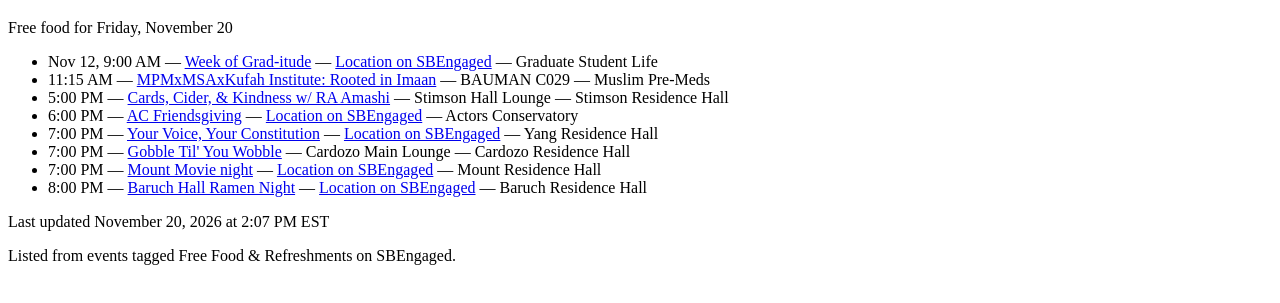
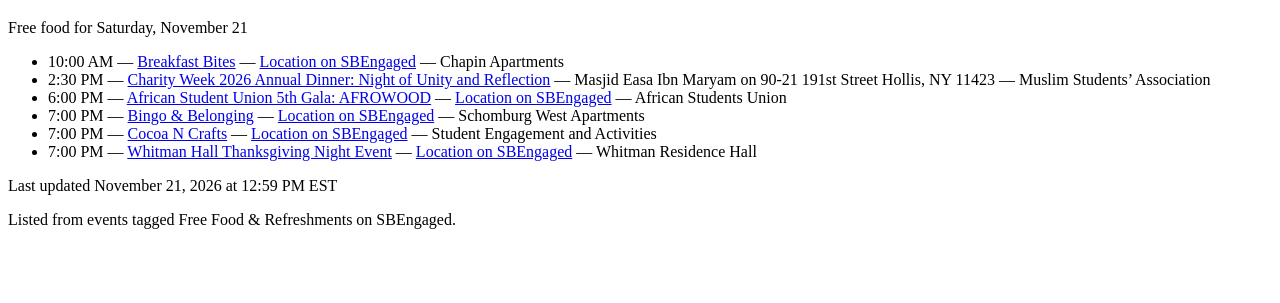
Before and after one commit to katy-ng/foodfinder, a plain HTML site: page index.html in a window 1280 px wide. Shown: the part 61-364 px from the top of the page. Drawn offline with Linux system fonts and the light colour scheme.

Commit message:
Update index.html

```diff
--- a/index.html
+++ b/index.html
@@ -8,22 +8,20 @@
 <body>
 <header>
 <h1>Food Finders</h1>
-<p>Free food for Friday, November 20</p>
+<p>Free food for Saturday, November 21</p>
 </header>
 <main>
 <ul>
-<li><time datetime="2026-11-12T14:00:00.000Z">Nov 12, 9:00 AM</time> — <a href="https://sbengaged.stonybrook.edu/rsvp?id=391305">Week of Grad-itude</a> — <a href="https://sbengaged.stonybrook.edu/rsvp?id=391305">Location on SBEngaged</a> — Graduate Student Life</li>
-<li><time datetime="2026-11-20T16:15:00.000Z">11:15 AM</time> — <a href="https://sbengaged.stonybrook.edu/rsvp?id=392193">MPMxMSAxKufah Institute: Rooted in Imaan</a> — BAUMAN C029 — Muslim Pre-Meds</li>
-<li><time datetime="2026-11-20T22:00:00.000Z">5:00 PM</time> — <a href="https://sbengaged.stonybrook.edu/rsvp?id=390349">Cards, Cider, &amp; Kindness w/ RA Amashi</a> — Stimson Hall Lounge — Stimson Residence Hall</li>
-<li><time datetime="2026-11-20T23:00:00.000Z">6:00 PM</time> — <a href="https://sbengaged.stonybrook.edu/rsvp?id=391630">AC Friendsgiving</a> — <a href="https://sbengaged.stonybrook.edu/rsvp?id=391630">Location on SBEngaged</a> — Actors Conservatory</li>
-<li><time datetime="2026-11-21T00:00:00.000Z">7:00 PM</time> — <a href="https://sbengaged.stonybrook.edu/rsvp?id=391118">Your Voice, Your Constitution</a> — <a href="https://sbengaged.stonybrook.edu/rsvp?id=391118">Location on SBEngaged</a> — Yang Residence Hall</li>
-<li><time datetime="2026-11-21T00:00:00.000Z">7:00 PM</time> — <a href="https://sbengaged.stonybrook.edu/rsvp?id=391599">Gobble Til&#39; You Wobble</a> — Cardozo Main Lounge — Cardozo Residence Hall</li>
-<li><time datetime="2026-11-21T00:00:00.000Z">7:00 PM</time> — <a href="https://sbengaged.stonybrook.edu/rsvp?id=392006">Mount Movie night</a> — <a href="https://sbengaged.stonybrook.edu/rsvp?id=392006">Location on SBEngaged</a> — Mount Residence Hall</li>
-<li><time datetime="2026-11-21T01:00:00.000Z">8:00 PM</time> — <a href="https://sbengaged.stonybrook.edu/rsvp?id=392104">Baruch Hall Ramen Night</a> — <a href="https://sbengaged.stonybrook.edu/rsvp?id=392104">Location on SBEngaged</a> — Baruch Residence Hall</li>
+<li><time datetime="2026-11-21T15:00:00.000Z">10:00 AM</time> — <a href="https://sbengaged.stonybrook.edu/rsvp?id=392816">Breakfast Bites</a> — <a href="https://sbengaged.stonybrook.edu/rsvp?id=392816">Location on SBEngaged</a> — Chapin Apartments</li>
+<li><time datetime="2026-11-21T19:30:00.000Z">2:30 PM</time> — <a href="https://sbengaged.stonybrook.edu/rsvp?id=391661">Charity Week 2026 Annual Dinner: Night of Unity and Reflection</a> — Masjid Easa Ibn Maryam on 90-21 191st Street Hollis, NY 11423 — Muslim Students’ Association</li>
+<li><time datetime="2026-11-21T23:00:00.000Z">6:00 PM</time> — <a href="https://sbengaged.stonybrook.edu/rsvp?id=391855">African Student Union 5th Gala: AFROWOOD</a> — <a href="https://sbengaged.stonybrook.edu/rsvp?id=391855">Location on SBEngaged</a> — African Students Union</li>
+<li><time datetime="2026-11-22T00:00:00.000Z">7:00 PM</time> — <a href="https://sbengaged.stonybrook.edu/rsvp?id=390439">Bingo &amp; Belonging</a> — <a href="https://sbengaged.stonybrook.edu/rsvp?id=390439">Location on SBEngaged</a> — Schomburg West Apartments</li>
+<li><time datetime="2026-11-22T00:00:00.000Z">7:00 PM</time> — <a href="https://sbengaged.stonybrook.edu/rsvp?id=392079">Cocoa N Crafts</a> — <a href="https://sbengaged.stonybrook.edu/rsvp?id=392079">Location on SBEngaged</a> — Student Engagement and Activities</li>
+<li><time datetime="2026-11-22T00:00:00.000Z">7:00 PM</time> — <a href="https://sbengaged.stonybrook.edu/rsvp?id=392488">Whitman Hall Thanksgiving Night Event</a> — <a href="https://sbengaged.stonybrook.edu/rsvp?id=392488">Location on SBEngaged</a> — Whitman Residence Hall</li>
 </ul>
 </main>
 <footer>
-<p>Last updated <time datetime="2026-11-20T19:07:38.881Z">November 20, 2026 at 2:07 PM EST</time></p>
+<p>Last updated <time datetime="2026-11-21T17:59:01.193Z">November 21, 2026 at 12:59 PM EST</time></p>
 <p>Listed from events tagged Free Food &amp; Refreshments on SBEngaged.</p>
 </footer>
 </body>
```
